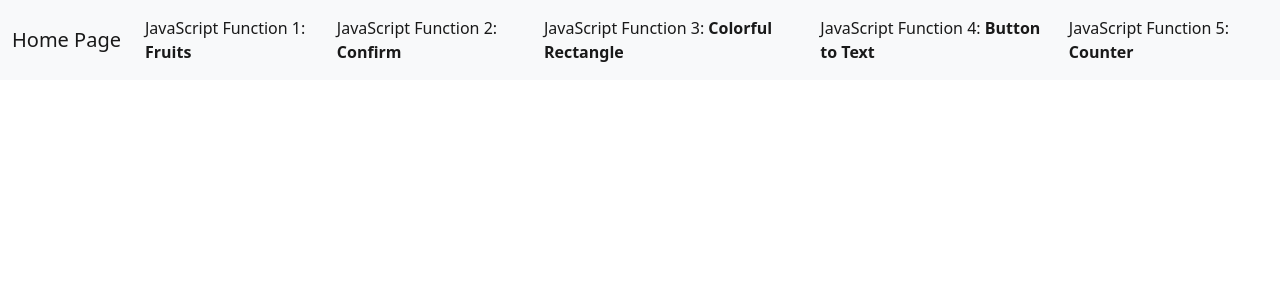
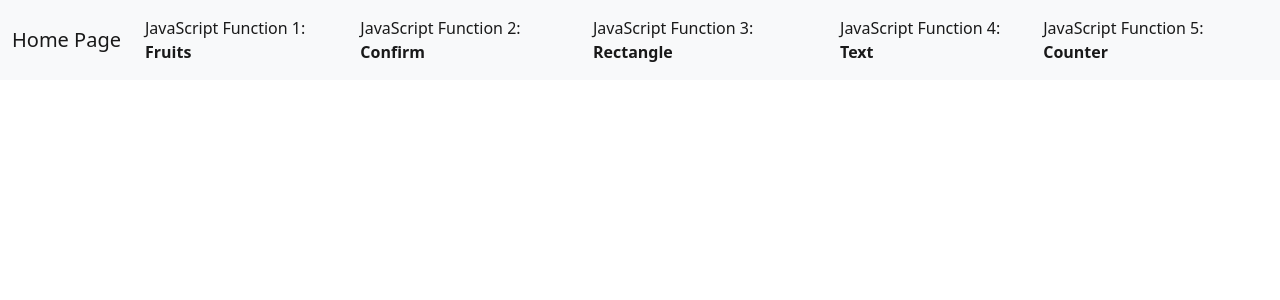
Before and after one commit to PranskeOU/E-CommHW5, a PHP site: page /index.php in a window 1280 px wide. Shown: the top 300 px of the page. Run offline with PHP 8.4, Linux system fonts and the light colour scheme.

Commit message:
Update header.php

```diff
--- a/header.php
+++ b/header.php
@@ -17,8 +17,8 @@
       <div class="navbar-nav">
         <a class="nav-link active" aria-current="function1.php" href="function1.php">JavaScript Function 1: <b>Fruits</b></a>
         <a class="nav-link active" aria-current="function2.php" href="function2.php">JavaScript Function 2: <b>Confirm</b></a>
-        <a class="nav-link active" aria-current="function3.php" href="function3.php">JavaScript Function 3: <b>Colorful Rectangle</b></a>
-        <a class="nav-link active" aria-current="function4.php" href="function4.php">JavaScript Function 4: <b>Button to Text</b></a>
+        <a class="nav-link active" aria-current="function3.php" href="function3.php">JavaScript Function 3: <b>Rectangle</b></a>
+        <a class="nav-link active" aria-current="function4.php" href="function4.php">JavaScript Function 4: <b>Text</b></a>
         <a class="nav-link active" aria-current="function5.php" href="function5.php">JavaScript Function 5: <b>Counter</b></a>
       </div>
     </div>
```
